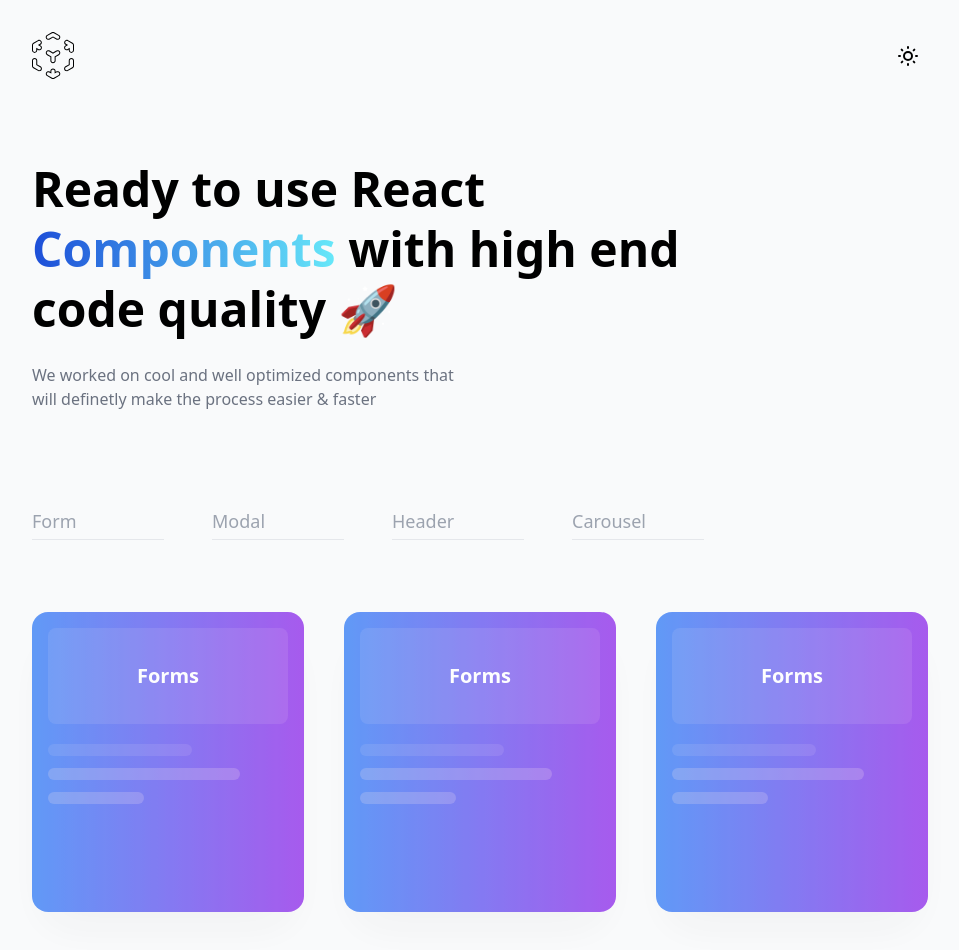
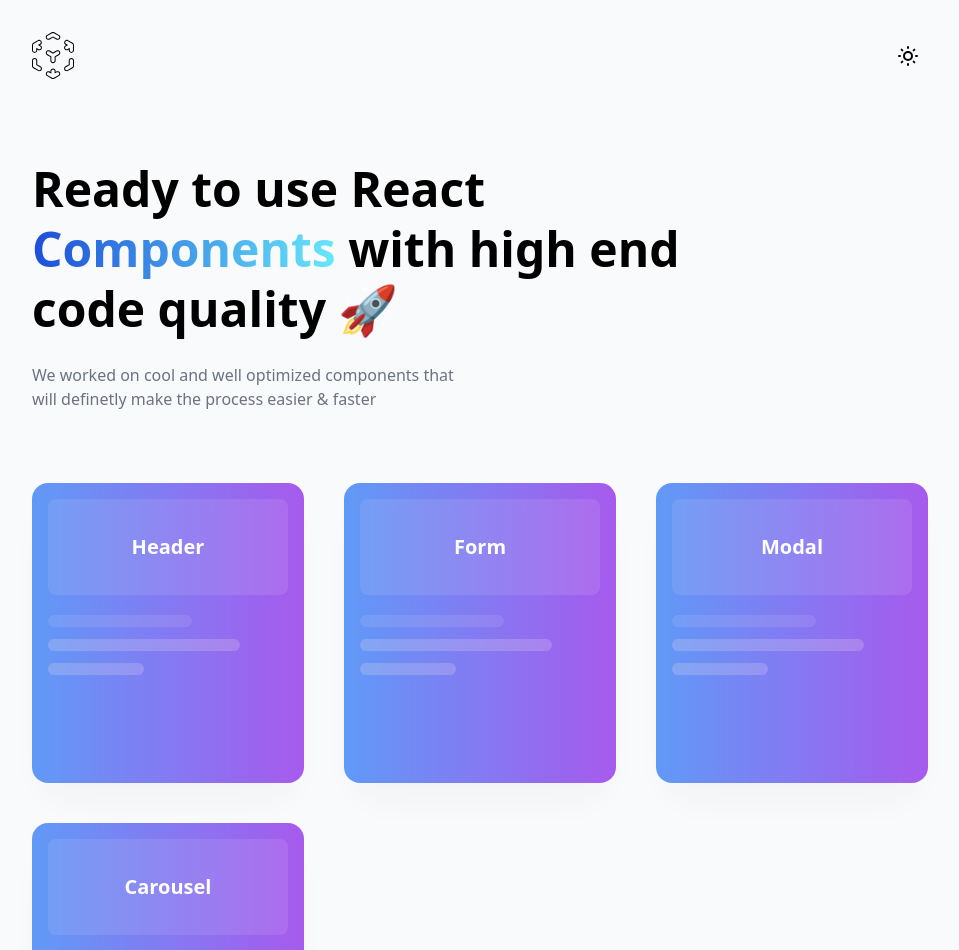
Before and after one commit to omarouhra/os-react-component, a Next.js app: page /components in a window 1280 px wide. Shown: the top 950 px of the page, without its empty margins (160-1119 px from the left). Built offline with nearby package versions, Linux system fonts and the light colour scheme.

Commit message:
fix: components page layout

```diff
--- a/src/components/Component.tsx
+++ b/src/components/Component.tsx
@@ -2,16 +2,16 @@ import Link from "next/link";
 import React from "react";
 
 type ComponentType = {
-  content?: string;
-  link: string;
+  content?: any;
+  link: any;
 };
 
 function Component({ content, link }: ComponentType) {
   return (
-    <Link href={link.toLowerCase()}>
+    <Link href={link}>
       <a>
         <div className='transitions relative h-[300px] space-y-5 overflow-hidden rounded-2xl bg-gradient-to-r from-[#3B82F6] to-[#9333EA]  p-4 opacity-80 shadow-2xl shadow-black/5 before:absolute before:inset-0 before:-translate-x-full  hover:opacity-100'>
-          <div className='flex h-24 items-center justify-center rounded-lg bg-rose-100/10 text-center text-xl font-semibold text-white'>
+          <div className='flex h-24 items-center justify-center rounded-lg bg-rose-100/10 text-center text-xl font-semibold capitalize text-white'>
             {content}
           </div>
           <div className='space-y-3'>
--- a/src/pages/components.tsx
+++ b/src/pages/components.tsx
@@ -5,12 +5,7 @@ import React, { useState } from "react";
 function Components() {
   const [isActive, setIsActive] = useState("Forms");
 
-  const FILTERS = [
-    { label: "Form" },
-    { label: "Modal" },
-    { label: "Header" },
-    { label: "Carousel" },
-  ];
+  const FILTERS = ["header", "form", "modal", "carousel"];
 
   return (
     <div>
@@ -22,7 +17,7 @@ function Components() {
         </p>
       </section>
 
-      <section className='py-12'>
+      {/* <section className='py-12'>
         <div className='grid grid-cols-2 gap-12 md:max-w-2xl md:grid-cols-4'>
           {FILTERS.map((filter, index) => (
             <button
@@ -44,15 +39,12 @@ function Components() {
             </button>
           ))}
         </div>
-      </section>
+      </section> */}
 
       <section className='grid w-full grid-cols-1 gap-10 rounded-xl py-6 md:grid-cols-3'>
-        <Component content={isActive} link={isActive} />
-        <Component content={isActive} link={isActive} />
-        <Component content={isActive} link={isActive} />
-        <Component content={isActive} link={isActive} />
-        <Component content={isActive} link={isActive} />
-        <Component content={isActive} link={isActive} />
+        {FILTERS.map((label, index) => (
+          <Component key={index} content={label} link={label} />
+        ))}
       </section>
     </div>
   );
```
Also changed, not shown: src/pages/[slug].tsx (+16 -0 lines).
